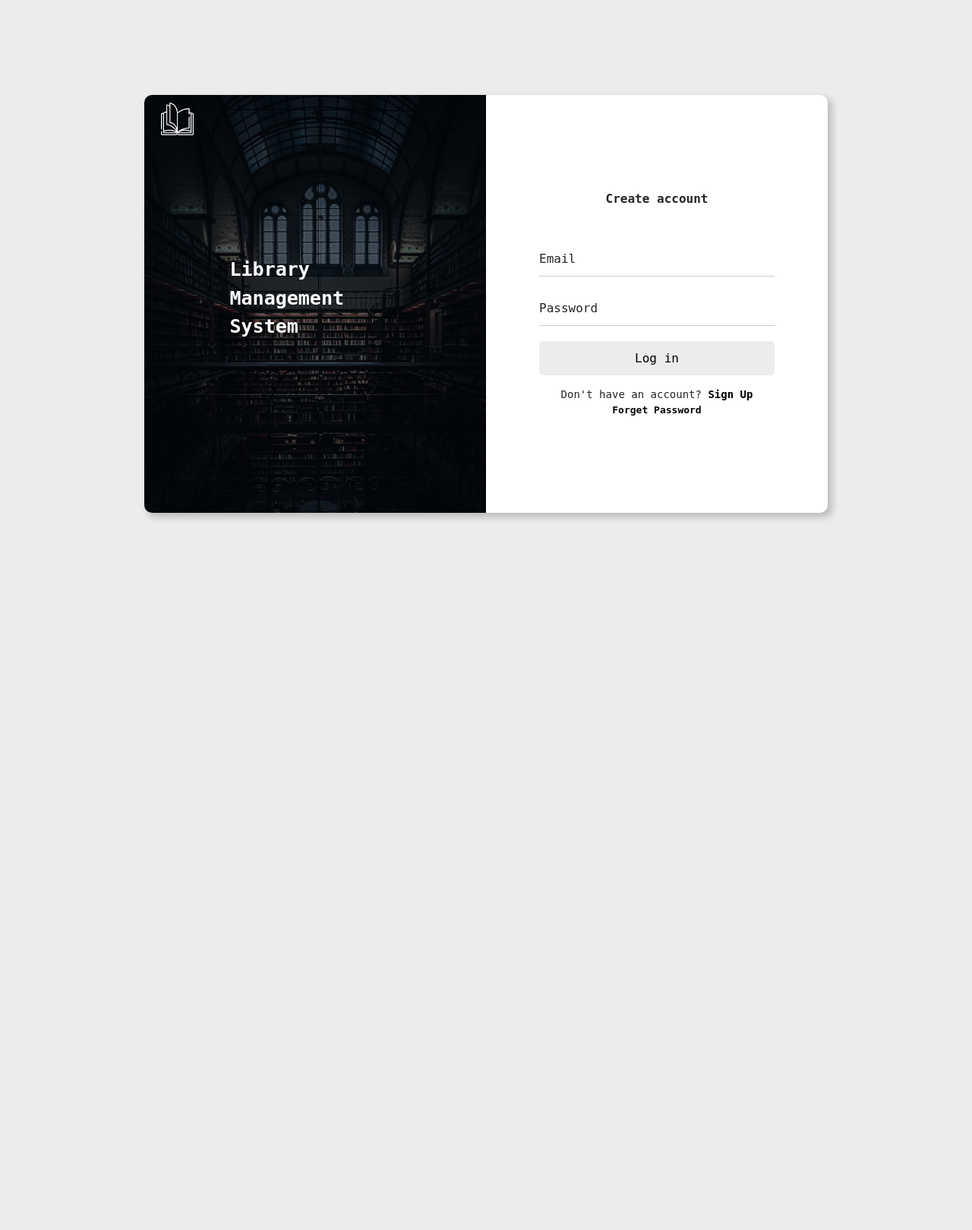
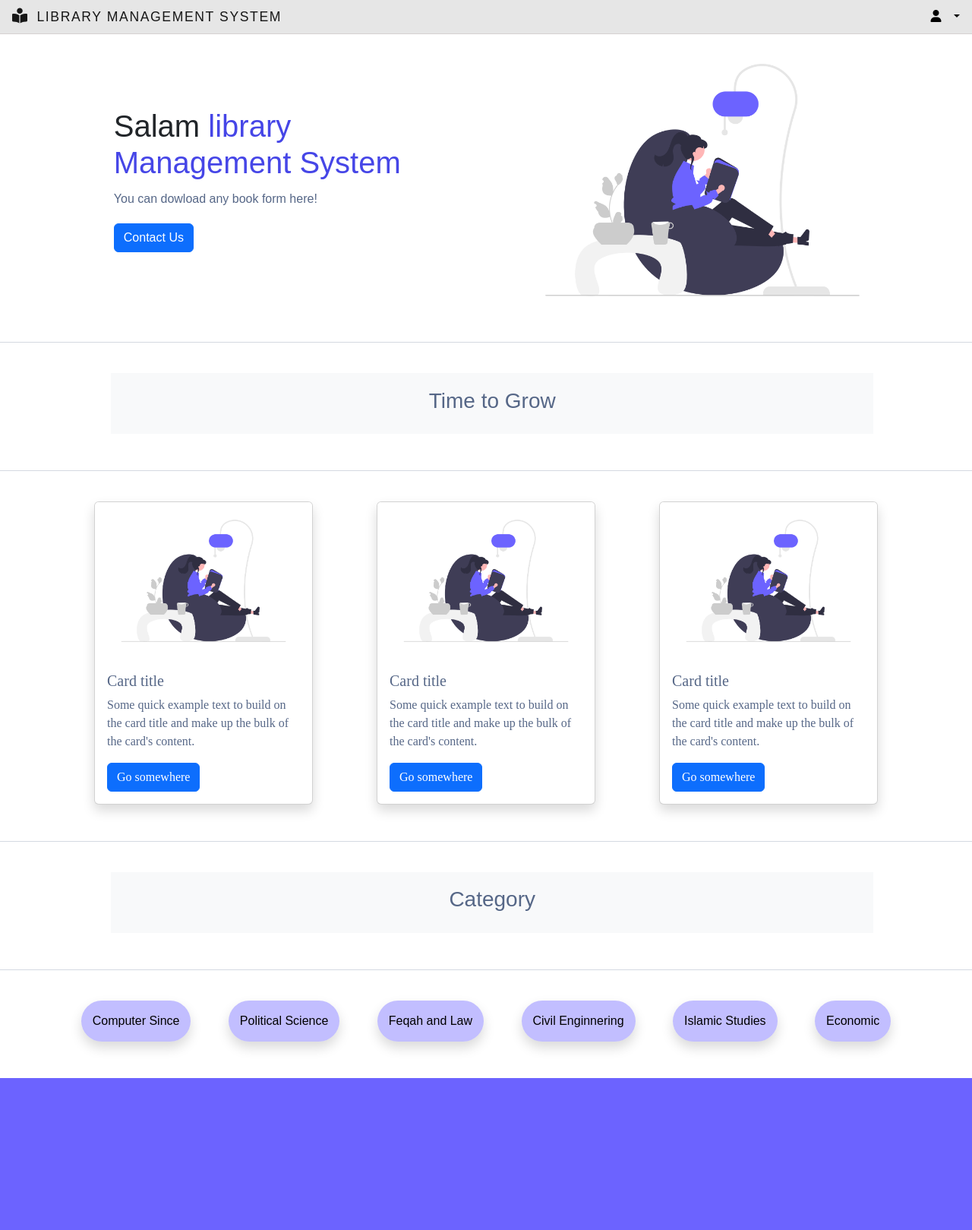
Before and after one commit to Elhamwardak/library, a Django app: page / in a window 1280 px wide. Shown: the whole page at 76% size. Before the commit the page ends 684 px from the top, so only its background shows below. Run offline with Django 4.2, Linux system fonts and the light colour scheme.

Commit message:
Mon 31 July

```diff
--- a/library/settings.py
+++ b/library/settings.py
@@ -41,6 +41,7 @@ INSTALLED_APPS = [
     'django.contrib.messages',
     'django.contrib.staticfiles',
     'myapp',
+    'django_select2',
 ]
 
 
--- a/myapp/templates/author_list.html
+++ b/myapp/templates/author_list.html
@@ -11,15 +11,15 @@
 	<table class="table table-font-size table-hover">
 	    <thead>
             <tr>
-              <th scope="col" class="text-center">Author Name</th>
-              <th scope="col" class="text-center" >Action</th>
+              <th>Author Name</th>
+              <th  class="text-center" >Action</th>
             </tr>
           </thead>
 		<tbody>
 			{% if author %}
 				{% for i in author %}
 					<tr>
-						<td class="text-center">{{i.name}}</td>
+						<td>{{i.name}}</td>
 
 						<td class="text-center" style="width: 108px;">
 							<a href="{% url 'update-author' i.id %}" class="edit" data-toggle="modal"><i class="fa-solid fa-pen-to-square "></i></a>
--- a/myapp/urls.py
+++ b/myapp/urls.py
@@ -2,6 +2,8 @@ from django.urls import path
 from . import views
 
 urlpatterns = [
+    path('',views.Index),
+
     path('admin-page/', views.Admin, name="admin-page"),
     path('books-management/', views.book_list, name="books-management"),
     path('users-management/', views.user_list, name="users-management"),
@@ -32,7 +34,7 @@ urlpatterns = [
     path('update-user/<str:id>/', views.Update_user, name="update-user"),
     path('delete-user/<str:id>/', views.Delete_user, name="delete-user"),
 
-    path('', views.LoginPage, name="login-page"),
+    path('login-page/', views.LoginPage, name="login-page"),
     path('register-page/', views.registerPage, name="register-page"),
     path('logout/', views.logoutUser, name="logout"),
 
--- a/myapp/views.py
+++ b/myapp/views.py
@@ -18,6 +18,10 @@ from django.core.exceptions import ValidationError
 
 User = get_user_model()
 # Create your views here.
+
+
+def Index(request):
+    return render(request,'index.html')
 
 @login_required(login_url='login-page')
 @admin_only
@@ -287,11 +291,7 @@ def TeacherList(request):
     context = {'users':users}
     return render(request,'teacherlist.html',context)
 
-#login , logout
-def Index(request):
-    return render(request, 'login-page.html')
-
-
+# #login , logout
 @unauthenicated_user
 def LoginPage(request):
 
@@ -308,7 +308,7 @@ def LoginPage(request):
             messages.error(request, 'Email or Password is incorrect!')
 
     context = {}
-    return render(request, 'index.html', context)
+    return render(request, 'login.html', context)
 
 
 @unauthenicated_user
--- a/static/css/style.css
+++ b/static/css/style.css
@@ -18,7 +18,7 @@
 }
 
 .backgroundcolor{
-    background-color: #ffffff;
+    background-color: #e6e6e6;
     border-bottom:1px solid #d6d1d1;
 }
 .mycard{
@@ -196,3 +196,42 @@
  .card{
     font-family:auto;
  }
+.container{
+    width: 100%;
+    margin-top: 40px;
+}
+.row-customization{
+    display: flex;
+    justify-content: center;
+    align-items: start;
+    flex-direction: column;
+    padding: 7%;
+    line-height: 2rem;
+}
+.span-color{
+    color: rgb(70, 70, 231);
+}
+.bg-light{
+    height: 10vh;
+    display: flex;
+    justify-content: center;
+    flex-direction: column;
+    align-items: center;
+    width: 90%;
+    margin-left: 4rem;
+}
+.footer{
+    height: 25vh;
+    background-color: #6c63ff;
+    margin-top: 3rem;
+}
+.landing-button{
+    border: none;
+    border-radius: 2rem;
+    background-color: #665eff66;
+    padding: 15px;
+
+}
+.landing-button:hover{
+    background-color:#6c63ff ;
+}
--- /dev/null
+++ b/templates/index.html
@@ -0,0 +1,117 @@
+<!DOCTYPE html>
+{% load static %}
+<html lang="en">
+<head>
+    <meta charset="UTF-8">
+    <meta name="viewport" content="width=device-width, initial-scale=1.0">
+    <title>Library Management System</title>
+    <link rel="stylesheet" href="https://cdnjs.cloudflare.com/ajax/libs/font-awesome/6.4.0/css/all.min.css">
+    <link rel="stylesheet" href="https://cdn.jsdelivr.net/npm/bootstrap@5.2.3/dist/css/bootstrap.min.css " integrity="sha384-rbsA2VBKQhggwzxH7pPCaAqO46MgnOM80zW1RWuH61DGLwZJEdK2Kadq2F9CUG65" crossorigin="anonymous">
+    <link rel="stylesheet" href="{% static '/css/main.css' %}">
+    <link rel="stylesheet" href="{% static '/css/style.css' %}">
+    <!--Favicon-->
+    <link rel="shortcut icon" href="{% static '/images/favicon.ico' %}">
+    <!--Logo-->
+    <link rel="shortcut icon" href="{% static '/images/logo.ico' %}">
+    <script src="https://cdn.jsdelivr.net/npm/bootstrap@5.3.0/dist/js/bootstrap.bundle.min.js"></script>
+</head>
+<body style="background-color: #fff;">
+    <div>
+        {% include 'navbar.html' %}
+    </div>
+    <div class="container" >
+        <div class="row">
+            <div class="col-md-6 row-customization">
+                <div>
+                    <h1 class="text-dark">Salam <span class="span-color">library Management System</span></h1>
+                </div>
+                <div>
+                    <p>You can dowload any book form here!</p>
+                </div>
+                <div>
+                    <button class="btn btn-primary">Contact Us</button>
+                </div>
+            </div>
+            <div class="col-md-6">
+                <img src="{% static 'images/undraw_Reading_time_re_phf7.png' %}" class="img-fluid" alt="">
+            </div>
+        </div>
+    </div>
+    <hr>
+    <div class="container">
+        <div class="text-center bg-light">
+            <h3>Time to Grow</h1>
+        </div>
+    </div>
+    <hr class="mt-5">
+    <div class="container">
+        <div class="d-flex justify-content-around align-items-center">
+            <div>
+                <div class="card shadow" style="width: 18rem;">
+                    <img src="{% static 'images/undraw_Reading_time_re_phf7.png' %}" class="card-img-top" alt="...">
+                    <div class="card-body">
+                      <h5 class="card-title">Card title</h5>
+                      <p class="card-text">Some quick example text to build on the card title and make up the bulk of the card's content.</p>
+                      <a href="#" class="btn btn-primary">Go somewhere</a>
+                    </div>
+                  </div>
+            </div>
+            <div>
+                <div class="card shadow" style="width: 18rem;">
+                    <img src="{% static 'images/undraw_Reading_time_re_phf7.png' %}" class="card-img-top" alt="...">
+                    <div class="card-body">
+                      <h5 class="card-title">Card title</h5>
+                      <p class="card-text">Some quick example text to build on the card title and make up the bulk of the card's content.</p>
+                      <a href="#" class="btn btn-primary">Go somewhere</a>
+                    </div>
+                  </div>
+            </div>
+            <div>
+                <div class="card shadow" style="width: 18rem;">
+                    <img src="{% static 'images/undraw_Reading_time_re_phf7.png' %}" class="card-img-top" alt="...">
+                    <div class="card-body">
+                      <h5 class="card-title">Card title</h5>
+                      <p class="card-text">Some quick example text to build on the card title and make up the bulk of the card's content.</p>
+                      <a href="#" class="btn btn-primary">Go somewhere</a>
+                    </div>
+                  </div>
+            </div>
+        </div>
+    </div>
+    <hr class="mt-5">
+    <div class="container">
+        <div class="text-center bg-light">
+            <h3>Category</h1>
+        </div>
+    </div>
+    <hr class="mt-5">
+    <div class="container">
+        <div class="d-flex justify-content-around">
+            <div>
+                <button class="landing-button shadow">Computer Since</button>
+            </div>
+            <div>
+                <button class="landing-button shadow">Political Science</button>
+            </div>
+            <div>
+                <button class="landing-button shadow">Feqah and Law</button>
+            </div>
+            <div>
+                <button class="landing-button shadow">Civil Enginnering</button>
+            </div>
+            <div>
+                <button class="landing-button shadow">Islamic Studies</button>
+            </div>
+            <div>
+                <button class="landing-button shadow">Economic</button>
+            </div>
+        </div>
+    </div>
+    <div class="footer">
+        <div>
+
+        </div>
+    </div>
+
+</body>
+</html>
--- a/templates/offcanvas.html
+++ b/templates/offcanvas.html
@@ -60,7 +60,7 @@
         </li>
       {% endif %}
 
-      {% if not request.user.is_staff %}
+      {% if not request.user.is_staff%}
         <li class="nav-item">
           <a class="nav-link {% if request.get_full_path == '/view-issue-to-student/' %}active{% endif %}" href="{% url 'view-issue-to-student' %}">
             <i class="fa-solid fa-house"></i>
```
Also changed, not shown: myapp/templates/issue_book.html (+11 -2 lines), static/files/New_Text_Document_GTKHcE6.txt (added, +34 -0 lines), templates/main.html (+10 -2 lines), db.sqlite3, myapp/templates/login.html (renamed from myapp/templates/index.html), static/images/3c3c554b6c9959e46fd97c3f69265193.jpeg (added), static/images/image_2.jpg (added), static/images/undraw_Reading_time_re_phf7.png (added).
